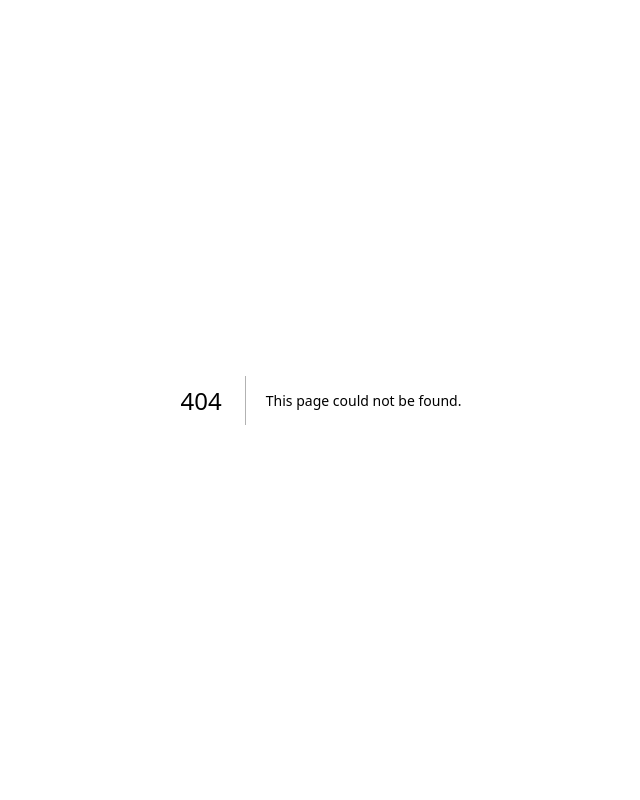
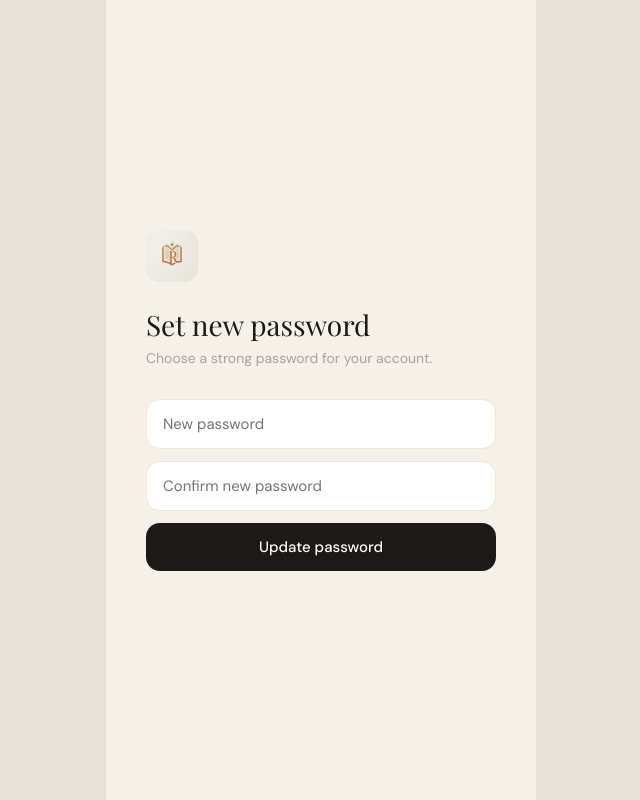
Before and after one commit to rajdeep1111111111-dot/micro-journal-app, a Next.js app: page /auth/reset-password in a window 1280 px wide. Before the commit this address had no page. Shown: the whole page, without its empty margins (319-959 px from the left). Built offline with nearby package versions, Linux system fonts and the light colour scheme; no server answers.

Commit message:
fix: magic link and password reset flow, add reset-password page, update callback handler

```diff
--- a/package.json
+++ b/package.json
@@ -13,6 +13,8 @@
   "dependencies": {
     "@supabase/ssr": "^0.10.2",
     "@supabase/supabase-js": "^2.103.0",
+    "@vercel/analytics": "^2.0.1",
+    "@vercel/speed-insights": "^2.0.0",
     "next": "^16.2.6",
     "openai": "^6.34.0",
     "react": "19.2.4",
--- /dev/null
+++ b/src/app/auth/reset-password/page.tsx
@@ -0,0 +1,172 @@
+"use client";
+
+import { useMemo, useState } from "react";
+import { createClient } from "@/lib/supabase/client";
+
+export default function ResetPasswordPage() {
+  const [password, setPassword] = useState("");
+  const [confirm, setConfirm] = useState("");
+  const [message, setMessage] = useState("");
+  const [isError, setIsError] = useState(false);
+  const [loading, setLoading] = useState(false);
+
+  const supabase = useMemo(() => createClient(), []);
+
+  const handleReset = async () => {
+    if (!password.trim()) {
+      setMessage("Enter a new password.");
+      setIsError(true);
+      return;
+    }
+    if (password !== confirm) {
+      setMessage("Passwords do not match.");
+      setIsError(true);
+      return;
+    }
+    if (password.length < 6) {
+      setMessage("Password must be at least 6 characters.");
+      setIsError(true);
+      return;
+    }
+
+    setLoading(true);
+    setMessage("");
+    setIsError(false);
+    try {
+      const { error } = await supabase.auth.updateUser({ password });
+      if (error) throw error;
+      setMessage("Password updated! Redirecting...");
+      setIsError(false);
+      setTimeout(() => {
+        window.location.href = "/dashboard";
+      }, 2000);
+    } catch (err: unknown) {
+      setMessage(err instanceof Error ? err.message : "Something went wrong.");
+      setIsError(true);
+    } finally {
+      setLoading(false);
+    }
+  };
+
+  return (
+    <div
+      style={{
+        display: "flex",
+        justifyContent: "center",
+        minHeight: "100vh",
+        background: "#E8E2D9",
+      }}
+    >
+      <div
+        style={{
+          width: "100%",
+          maxWidth: "430px",
+          minHeight: "100vh",
+          background: "var(--cream)",
+          display: "flex",
+          flexDirection: "column",
+          justifyContent: "center",
+          padding: "40px",
+        }}
+      >
+        {/* eslint-disable-next-line @next/next/no-img-element */}
+        <img
+          src="/apple-touch-icon.png"
+          alt="Reflecto"
+          style={{
+            width: 52,
+            height: 52,
+            borderRadius: "14px",
+            marginBottom: "24px",
+          }}
+        />
+        <div
+          style={{
+            fontFamily: "var(--font-serif)",
+            fontSize: "28px",
+            color: "var(--ink)",
+            marginBottom: "6px",
+          }}
+        >
+          Set new password
+        </div>
+        <div
+          style={{
+            fontSize: "14px",
+            color: "var(--ink-muted)",
+            marginBottom: "32px",
+          }}
+        >
+          Choose a strong password for your account.
+        </div>
+
+        <input
+          type="password"
+          placeholder="New password"
+          value={password}
+          onChange={(e) => setPassword(e.target.value)}
+          style={{
+            width: "100%",
+            border: "1px solid var(--cream-dark)",
+            background: "white",
+            borderRadius: "14px",
+            padding: "14px 16px",
+            fontSize: "15px",
+            color: "var(--ink)",
+            marginBottom: "12px",
+            outline: "none",
+          }}
+        />
+        <input
+          type="password"
+          placeholder="Confirm new password"
+          value={confirm}
+          onChange={(e) => setConfirm(e.target.value)}
+          style={{
+            width: "100%",
+            border: "1px solid var(--cream-dark)",
+            background: "white",
+            borderRadius: "14px",
+            padding: "14px 16px",
+            fontSize: "15px",
+            color: "var(--ink)",
+            marginBottom: "12px",
+            outline: "none",
+          }}
+        />
+
+        {message && (
+          <p
+            style={{
+              fontSize: "13px",
+              color: isError ? "#DC2626" : "var(--green)",
+              marginBottom: "12px",
+              lineHeight: 1.5,
+            }}
+          >
+            {message}
+          </p>
+        )}
+
+        <button
+          type="button"
+          onClick={handleReset}
+          disabled={loading}
+          style={{
+            width: "100%",
+            background: loading ? "var(--ink-soft)" : "var(--ink)",
+            color: "white",
+            border: "none",
+            borderRadius: "14px",
+            padding: "14px",
+            fontSize: "15px",
+            fontWeight: 500,
+            cursor: loading ? "not-allowed" : "pointer",
+          }}
+        >
+          {loading ? "Updating..." : "Update password"}
+        </button>
+      </div>
+    </div>
+  );
+}
--- a/src/app/layout.tsx
+++ b/src/app/layout.tsx
@@ -1,6 +1,8 @@
 import type { Metadata } from "next";
 import type { ReactNode } from "react";
 import { DM_Sans, Playfair_Display } from "next/font/google";
+import { Analytics } from "@vercel/analytics/react";
+import { SpeedInsights } from "@vercel/speed-insights/next";
 import "./globals.css";
 
 const dmSans = DM_Sans({
@@ -57,6 +59,8 @@ export default function RootLayout({ children }: { children: ReactNode }) {
     <html lang="en">
       <body className={`${dmSans.variable} ${playfair.variable}`}>
         {children}
+        <Analytics />
+        <SpeedInsights />
       </body>
     </html>
   );
```
Also changed, not shown: src/app/auth/callback/route.ts (+4 -3 lines), src/app/auth/login/page.tsx (+5 -2 lines), src/components/settings/AccountSection.tsx (+7 -5 lines), 1 other file (tests, documents, lock files or other folders).
